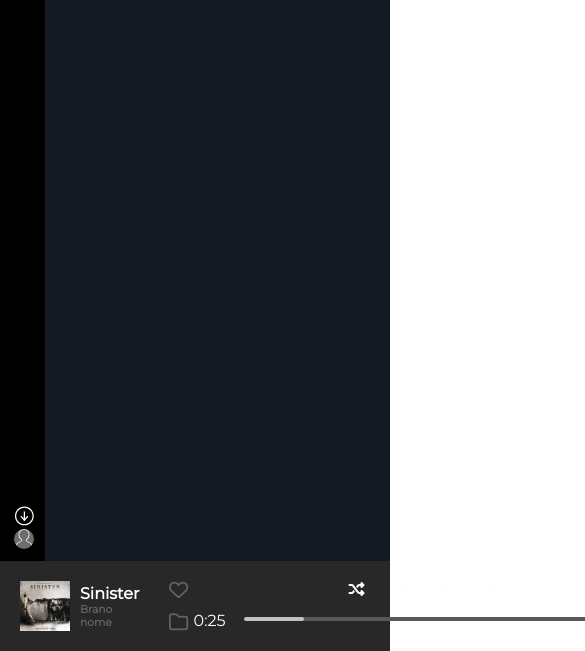
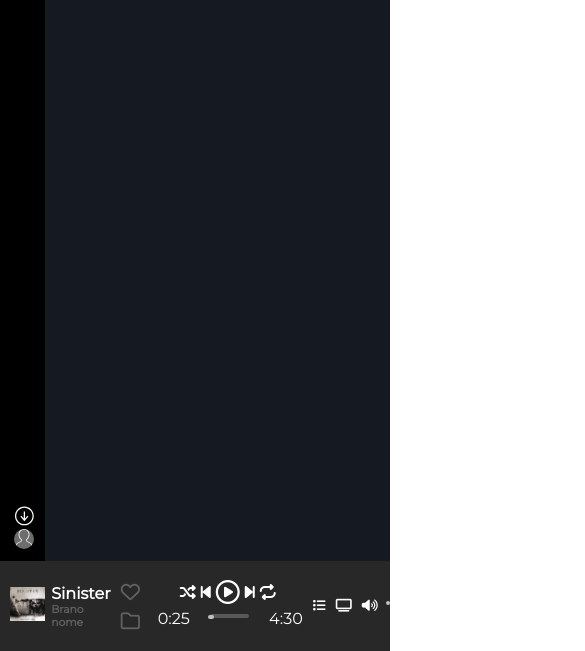
Before and after one commit to hroque01/-html-css-spotifyweb, a plain HTML site: page index.html in a window 390 px wide. Shown: the part 193-844 px from the top of the page, 585 px wide, since content can reach past the window. Drawn offline with Linux system fonts and the light colour scheme.

Commit message:
footer responsive

```diff
--- a/index.html
+++ b/index.html
@@ -16,18 +16,9 @@
 </head>
 
 <body>
-
+    <main>
         <div class="container">
-        <header>
-            <!-- *** UPGRADE *** -->
-            <section class="upgrade-flex">
-                <div class="box">
-                    <p>EFFETTUA L'UPGRADE</p>
-                </div>
-            </section>
-        </header>
-
-        <main>
+            <div class="container-flex">
                 <nav class="comandi-laterali">
                     <div class="margin">
                         <!-- LOGO -->
@@ -121,12 +112,29 @@
                     </div>
                 </nav>
                 <section class="contenuto">
+                    <header>
+                        <!-- *** UPGRADE *** -->
+                        <section class="upgrade-flex">
+                            <div class="box">
+                                <p>EFFETTUA L'UPGRADE</p>
+                            </div>
                         </section>
-        </main>
+                    </header>
+                </section>
+            </div>
+
+
+
+
+
+
+
 
         <section id="player">
             <div id="songs">
+                <div class="prova">
                     <img src="img/sinister.jpeg" alt="">
+                </div>
                 <span id="brano">
                     <h4>Sinister</h4>
                     <h6>Brano nome</h6>
@@ -155,8 +163,22 @@
                     <span>4:30</span>
                 </div>
             </div>
-            <div id="green"></div>
+            <div id="volume">
+                <div class="icons-player">
+                    <i class="fa-solid fa-list"></i>
+                    <i class="fa-solid fa-tv"></i>
+                    <i class="fa-solid fa-volume-high"></i>
+                </div>
+                <div class="container-barra2">
+                    <div id="volume-bar" class="barra"></div>
+                    <div class="fullbarra barra-volume">
+                        <i class="fa-solid fa-circle"></i>
+                    </div>
+                </div>
+            </div>
         </section>
     </div>
+    </main>
+
 </body>
 </html>
--- a/style.css
+++ b/style.css
@@ -13,7 +13,8 @@
     height: 100vh;
 }
 
-main { display: flex;}
+main { width: 100vw;
+height: 100vh;}
 
 header{
     width: calc(100% - 230px);
@@ -35,7 +36,7 @@ header{
 }
 
 .contenuto {
-    width: 100%;
+    width: calc(100vw - 230px);
     height: calc(100vh - 90px);
     margin-top: 0px;
     background-color: #141922;
@@ -48,7 +49,7 @@ header{
     display: flex;
     align-items: center;
     justify-content: space-between;
-    padding: 20px;
+    padding: 10px;
     background-color: #282828;
     position: relative;
     z-index: 500;
@@ -56,7 +57,9 @@ header{
 
 ul { list-style: none;}
 
-
+.container-flex {
+    display: flex;
+}
 /****************************************************
                     HEADER
 *****************************************************/
@@ -219,35 +222,39 @@ ul { list-style: none;}
                     PLAYER
 *****************************************************/
 #songs {
-    width: 300px;
-    min-height: 100%;
+    max-width: 35%;
     display: flex;
     align-items: center;
     color: #626262;
 }
 
-    #songs > img {
-        width: 50px;
-        height: 50px;
+   .prova {
+    max-width: 40px;
+   }
+
+    .prova > img {
+       max-width: 100%;
     }
 
-    #brano { margin-left: 10px;}
+    #brano { margin-left: 5%;}
 
     #brano > h4 { color: white;}
 
     #interazioni {
         font-size: 1.2rem;
         line-height: 32px;
-        padding-left: 20%;
+        margin-left: 5%;
+        display: flex;
     }
 
-    #interazioni i:first-child { padding-right: 10px;}
+    #interazioni i {
+        margin-left: 20%;
+    }
 
     #interazioni i:hover { color: white;}
 
 #commands {
-    width: 650px;
-    height: 70px;
+    max-width: 50%;
     display: flex;
     flex-direction: column;
 }
@@ -255,32 +262,34 @@ ul { list-style: none;}
     #commands-up {
         font-size: 1rem;
         color: #fefefe;
-        height: 50%;
         display: flex;
         align-items: center;
         justify-content: center;
-        gap: 30px;
     }
+
+    #commands-up i { margin-right: 5px;}
 
     #play {font-size: 1.5rem;}
 
     #play:hover {font-size: 2rem;}
 
-    #music-bar {
-        width: 400px;
-    }
 
 .timeline {
+    max-width: 100%;
     display: flex;
     align-items: center;
     justify-content: center;
-    margin: 5px;
+    margin: 5px 0;
 }
 
 .timeline > span {
     color: white;
     margin: 0 20px;
 }
+
+    .container-barra {
+        width: 400px;
+    }
 
     .barra {
         border: 2px #595959 solid;
@@ -318,11 +327,32 @@ ul { list-style: none;}
     }
 
 
-#green{
-    width: 300px;
+#volume{
+    width: 15%;
     height: 100%;
-    background-color: green;
+    display: flex;
+    align-items: center;
+    justify-content: center;
 }
+
+    .icons-player {
+        display: flex;
+        color: white;
+        font-size: 0.8rem;
+    }
+
+    .icons-player i {
+        margin-right: 10px;
+    }
+
+    .container-barra2 {
+        width: 70px;
+    }
+
+
+    .barra-volume {
+        width: 50%;
+    }
 
 
 
@@ -336,6 +366,9 @@ ul { list-style: none;}
     /***********   HEADER ****************/
     header { width: calc(100% - 45px);}
 
+    .contenuto {
+        width: calc(100% - 45px);
+    }
     /********  COMANDI LATERALI ********/
     .comandi-laterali {
         width: 45px;
@@ -371,4 +404,14 @@ ul { list-style: none;}
         width: 100%;
         margin-left: 4px;
     }
+
+    #interazioni {
+        flex-direction: column;
+        gap: 10px;
+    }
+
+    #volume-bar {
+        display: none;
+    }
+
 }
```
Lines whose indentation alone changed are shown as unchanged.
